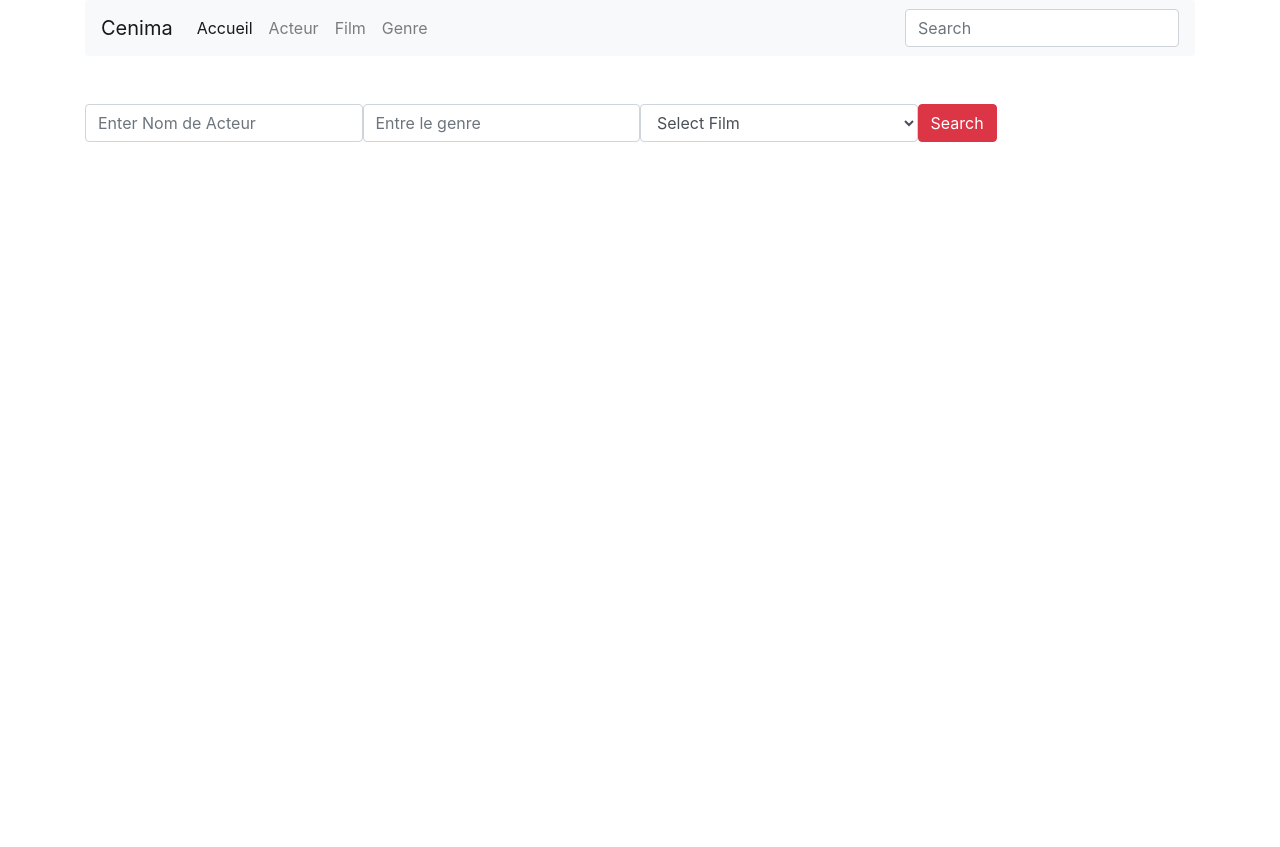
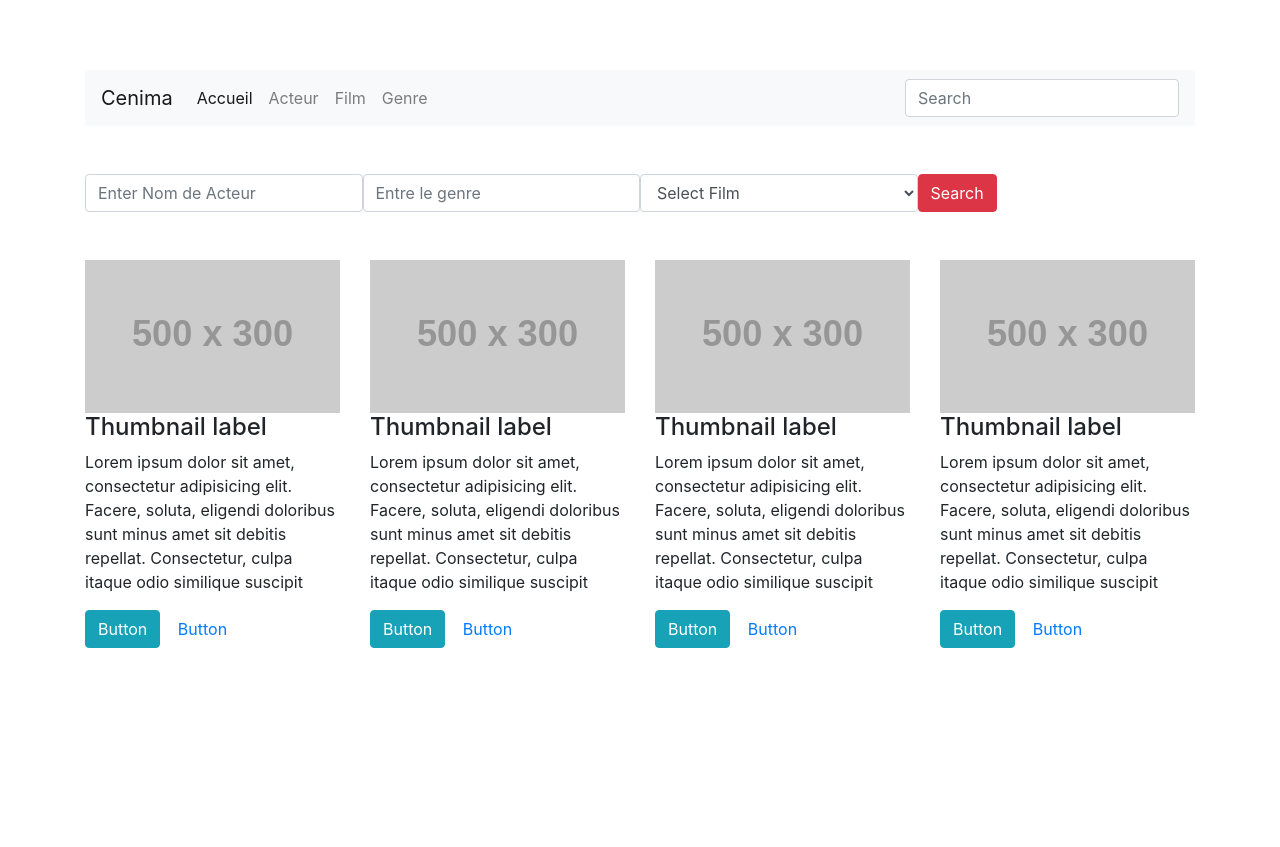
Before and after one commit to youbirox/cenima, a Symfony app: template templates/home.html.twig in a window 1280 px wide. Shown: the top 847 px of the page. Before the commit the page ends 142 px from the top, so only its background shows below. Run offline with Twig, Linux system fonts and the light colour scheme; the template is opened without the code that fills it, so the values that code supplies are empty; grey boxes labelled with a size stand in for pictures from a placeholder-image service; some libraries are stand-ins or nearby versions.

Commit message:
3eme commit

```diff
--- /dev/null
+++ b/public/css/style.css
@@ -0,0 +1,23 @@
+@import url(http://fonts.googleapis.com/css?family=Open+Sans:400,300,300italic,700,400italic);
+
+font-family: 'Open Sans', sans-serif;
+
+html {
+  font-family: 'Open Sans', sans-serif;
+}
+
+body {
+  min-height: 3000px;
+  padding-top: 70px;
+  font-family: 'Open Sans', sans-serif;
+}
+
+.thumbnail {
+    position: relative;
+    padding: 0px;
+    margin-bottom: 20px;
+}
+
+.thumbnail img {
+    width: 100%;
+}
--- a/templates/home.html.twig
+++ b/templates/home.html.twig
@@ -1,6 +1,3 @@
-<link href="//maxcdn.bootstrapcdn.com/bootstrap/4.1.1/css/bootstrap.min.css" rel="stylesheet" id="bootstrap-css">
-<script src="//maxcdn.bootstrapcdn.com/bootstrap/4.1.1/js/bootstrap.min.js"></script>
-<script src="//cdnjs.cloudflare.com/ajax/libs/jquery/3.2.1/jquery.min.js"></script>
 <!------ Include the above in your HEAD tag ---------->
 
 <!DOCTYPE html>
@@ -12,6 +9,11 @@
         <meta name="description" content="">
         <meta name="author" content="">
         <title>Cénima - Application</title>
+        <link rel="stylesheet" href="{{asset ('css/style.css')}}">
+        <link href="//maxcdn.bootstrapcdn.com/bootstrap/4.1.1/css/bootstrap.min.css" rel="stylesheet" id="bootstrap-css">
+        <script src="//maxcdn.bootstrapcdn.com/bootstrap/4.1.1/js/bootstrap.min.js"></script>
+        <script src="//cdnjs.cloudflare.com/ajax/libs/jquery/3.2.1/jquery.min.js"></script>
+
         <!-- Bootstrap core CSS -->
         <link href="https://maxcdn.bootstrapcdn.com/bootstrap/4.0.0/css/bootstrap.min.css" rel="stylesheet">
         <link rel="stylesheet" href="https://cdnjs.cloudflare.com/ajax/libs/font-awesome/4.7.0/css/font-awesome.min.css">
@@ -87,4 +89,53 @@
         </form>
     </div>
 </section>
+<br><br>
+<div class="row">
+
+        <div class="col-xs-18 col-sm-6 col-md-3">
+          <div class="thumbnail">
+            <img src="http://placehold.it/500x300" alt="">
+              <div class="caption">
+                <h4>Thumbnail label</h4>
+                <p>Lorem ipsum dolor sit amet, consectetur adipisicing elit. Facere, soluta, eligendi doloribus sunt minus amet sit debitis repellat. Consectetur, culpa itaque odio similique suscipit</p>
+                <p><a href="#" class="btn btn-info btn-xs" role="button">Button</a> <a href="#" class="btn btn-default btn-xs" role="button">Button</a></p>
+            </div>
+          </div>
         </div>
+
+        <div class="col-xs-18 col-sm-6 col-md-3">
+          <div class="thumbnail">
+            <img src="http://placehold.it/500x300" alt="">
+              <div class="caption">
+                <h4>Thumbnail label</h4>
+                <p>Lorem ipsum dolor sit amet, consectetur adipisicing elit. Facere, soluta, eligendi doloribus sunt minus amet sit debitis repellat. Consectetur, culpa itaque odio similique suscipit</p>
+                <p><a href="#" class="btn btn-info btn-xs" role="button">Button</a> <a href="#" class="btn btn-default btn-xs" role="button">Button</a></p>
+            </div>
+          </div>
+        </div>
+
+        <div class="col-xs-18 col-sm-6 col-md-3">
+          <div class="thumbnail">
+            <img src="http://placehold.it/500x300" alt="">
+              <div class="caption">
+                <h4>Thumbnail label</h4>
+                <p>Lorem ipsum dolor sit amet, consectetur adipisicing elit. Facere, soluta, eligendi doloribus sunt minus amet sit debitis repellat. Consectetur, culpa itaque odio similique suscipit</p>
+                <p><a href="#" class="btn btn-info btn-xs" role="button">Button</a> <a href="#" class="btn btn-default btn-xs" role="button">Button</a></p>
+            </div>
+          </div>
+        </div>
+
+        <div class="col-xs-18 col-sm-6 col-md-3">
+          <div class="thumbnail">
+            <img src="http://placehold.it/500x300" alt="">
+              <div class="caption">
+                <h4>Thumbnail label</h4>
+                <p>Lorem ipsum dolor sit amet, consectetur adipisicing elit. Facere, soluta, eligendi doloribus sunt minus amet sit debitis repellat. Consectetur, culpa itaque odio similique suscipit</p>
+                <p><a href="#" class="btn btn-info btn-xs" role="button">Button</a> <a href="#" class="btn btn-default btn-xs" role="button">Button</a></p>
+            </div>
+          </div>
+        </div>
+
+      </div><!-- End row -->
+
+        </div>
```
